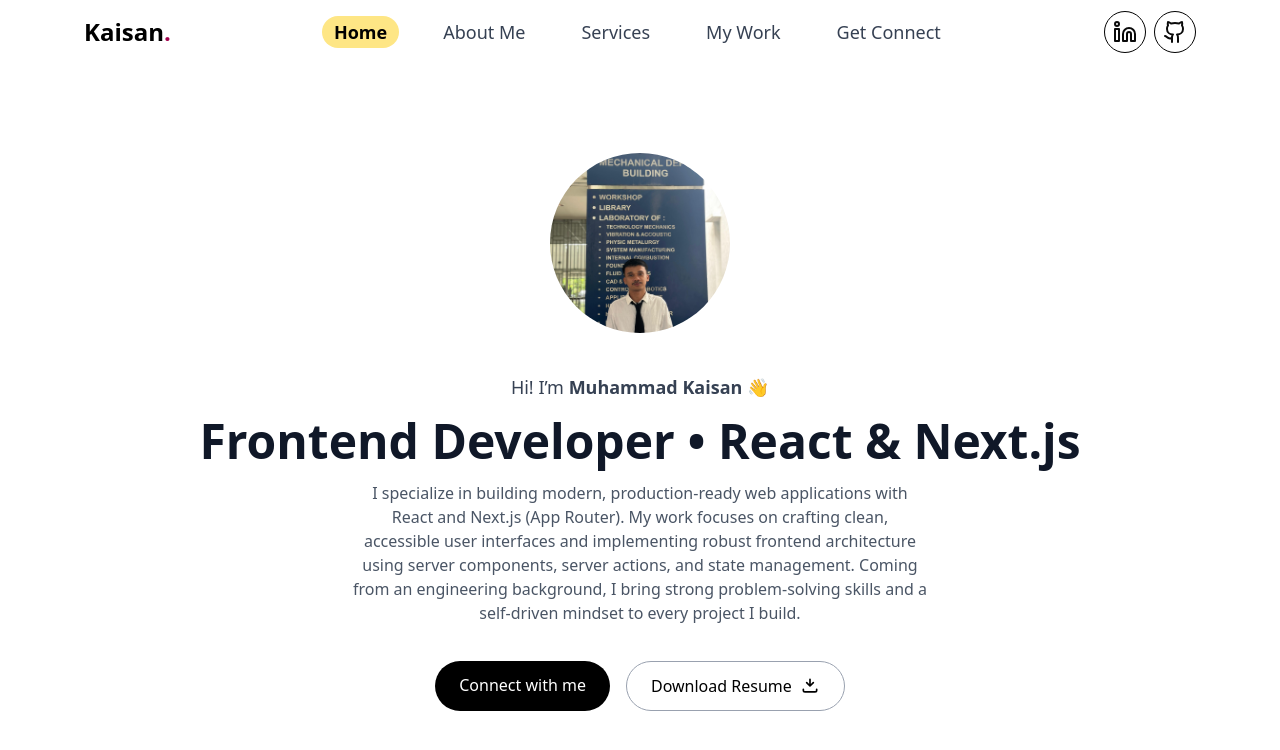
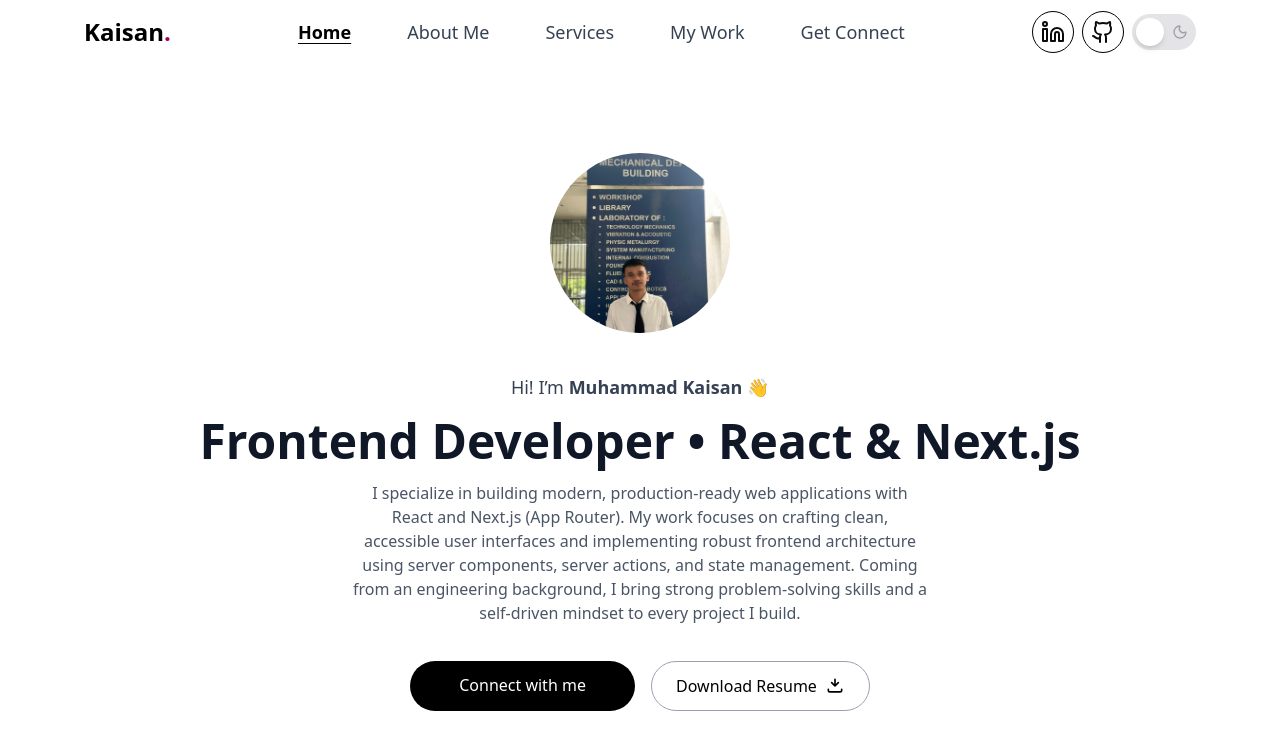
Before and after one commit to Icann09/web-portfolio, a Next.js app: page / in a window 1280 px wide. Shown: the top 750 px of the page. Built offline with nearby package versions, Linux system fonts and the light colour scheme; no server answers.

Commit message:
feat(teme-toggle): add dark/light theme-toggle

```diff
--- a/app/globals.css
+++ b/app/globals.css
@@ -151,7 +151,7 @@
   }
 
   .shad-active {
-    @apply text-black font-semibold bg-amber-200 ;
+    @apply font-semibold underline;
   }
   /* Header */
 }
--- a/app/layout.tsx
+++ b/app/layout.tsx
@@ -1,6 +1,7 @@
 import type { Metadata } from "next";
 import { Poppins,  } from 'next/font/google'
 import "./globals.css";
+import { ThemeProvider } from "next-themes";
 
 const poppins = Poppins ({
   subsets: ["latin"],
@@ -52,11 +53,18 @@ export default function RootLayout({
   children: React.ReactNode;
 }>) {
   return (
-    <html lang="en">
+    <html lang="en" suppressHydrationWarning>
       <body
         className={`${poppins.variable} font-poppins antialiased`}
       >
-        {children}
+        <ThemeProvider
+          attribute="class"
+          defaultTheme="system"
+          enableSystem
+          disableTransitionOnChange
+        >
+          {children}
+        </ThemeProvider>
       </body>
     </html>
   );
--- a/components/Footer.tsx
+++ b/components/Footer.tsx
@@ -6,8 +6,8 @@ export default function Footer() {
     <footer className="mt-20 max-w-7xl justify-center flex flex-col mx-auto">
       {/* Logo + Email */}
       <div className="flex flex-col items-center">
-        <h1 className="text-3xl font-bold">
-          Kaisan<span className="text-pink-500">.</span>
+        <h1 className="text-3xl font-bold dark:text-[#948979]">
+          Kaisan<span className="text-pink-800">.</span>
         </h1>
         <div className="flex items-center space-x-2 mt-2 text-gray-600">
           <Mail className="w-6 h-6" />
--- a/components/GetConnect.tsx
+++ b/components/GetConnect.tsx
@@ -39,7 +39,7 @@ export default function GetConnect() {
     >
       {/* Heading */}
       <p className="text-gray-600 text-sm mb-2">Connect with me</p>
-      <h2 className="text-4xl font-serif font-bold text-gray-900 mb-4">
+      <h2 className="text-4xl font-serif font-bold text-gray-900 mb-4 dark:text-[#948979]">
         Get in touch
       </h2>
       <p className="text-gray-500 max-w-xl text-center mb-10">
--- a/components/Header.tsx
+++ b/components/Header.tsx
@@ -3,6 +3,7 @@
 import { useEffect, useState } from "react";
 import { navItems } from "@/constants";
 import { Linkedin, GithubIcon } from "lucide-react";
+import { ThemeTogle } from "./ThemeTogle";
 
 
 export default function Header() {
@@ -35,7 +36,7 @@ export default function Header() {
   return (
     <header className="hidden sm:flex items-center justify-between gap-5 h-16 xl:gap-10">
       <nav className="top-6 flex items-center justify-between w-full max-w-6xl mx-auto px-5">
-        <div className="text-2xl font-bold text-black">
+        <div className="text-2xl font-bold text-black dark:text-[#948979]">
           Kaisan<span className="text-pink-800">.</span>
         </div>
         <ul className="flex items-center space-x-4 md:space-x-8 text-sm lg:text-lg text-gray-700  px-2 md:px-6 py-2">
@@ -44,23 +45,29 @@ export default function Header() {
               <a
                 href={`#${link.id}`}
                 aria-current={activeId === link.id ? "true" : undefined}
-                className={`px-3 py-1 rounded-full transition-colors ${
-                  activeId === link.id
-                    ? "text-black font-semibold bg-amber-200"
-                    : "text-gray-700 hover:text-black"
-                }`}
+                className={`
+                  px-3 py-1 rounded-full
+                  dark:text-white
+                  transition-all duration-300 ease-in-out
+                  ${
+                    activeId === link.id
+                      ? "text-black font-semibold underline underline-offset-4"
+                      : "text-gray-700 hover:text-black"
+                  }
+                `}
               >
                 {link.name}
               </a>
             </li>
           ))}
+
         </ul>
         <div className="flex gap-2">
           <a
             href="https://www.linkedin.com/in/muhammad-kaisan-35a103211"
             target="_blank"
             rel="noopener noreferrer"
-            className="cursor-pointer rounded-full border border-black p-2"
+            className="cursor-pointer rounded-full border border-black p-2 hover:scale-120 transition-transform"
           >
             <Linkedin />
 
@@ -69,10 +76,11 @@ export default function Header() {
             href="https://www.github.com/Icann09"
             target="_blank"
             rel="noopener noreferrer"
-            className="cursor-pointer rounded-full border border-black p-2"
+            className="cursor-pointer rounded-full border border-black p-2 hover:scale-120 transition-transform"
           >
             <GithubIcon />
           </a>
+          <ThemeTogle />
         </div>
 
       </nav>
--- a/components/Home.tsx
+++ b/components/Home.tsx
@@ -14,7 +14,7 @@ export default function Home() {
         <p className="text-lg text-gray-700">
           Hi! I’m <span className="font-semibold">Muhammad Kaisan</span> 👋
         </p>
-        <h1 className="text-3xl md:text-4xl lg:text-5xl font-bold text-gray-900 my-4">
+        <h1 className="text-3xl md:text-4xl lg:text-5xl font-bold text-gray-900 my-4 dark:text-[#948979]">
           Frontend Developer • React & Next.js
         </h1>
         <p className="text-gray-600 max-w-xl mx-auto mb-8">
@@ -25,11 +25,11 @@ export default function Home() {
             href="http://github.com/Icann09"
             target="_blank"
             rel="noopener noreferrer"
-            className="bg-black text-white px-6 py-3 rounded-full hover:bg-gray-900 transition inline-block"
+            className="bg-black text-white px-6 py-3 rounded-full hover:scale-110 transition inline-block w-[225px]"
           >
             Connect with me
           </a>
-          <button className="border border-gray-400 px-6 py-3 rounded-full hover:bg-gray-100 transition flex items-center gap-2 text-black cursor-pointer">
+          <button className="border border-gray-400 px-6 py-3 rounded-full hover:scale-110 transition flex items-center gap-2 text-black cursor-pointer w-[225px bg-white">
             <a
               href="/resume.pdf"
               target="_blank"
--- a/components/MyLatestWork.tsx
+++ b/components/MyLatestWork.tsx
@@ -1,5 +1,4 @@
 
-import { ArrowUpRight } from "lucide-react";
 import { projects } from "@/constants";
 import Image from "next/image";
 import Link from "next/link";
@@ -11,7 +10,7 @@ export default function MyLatestWork() {
     <section className="min-h-[calc(100vh-4rem)] flex-col flex justify-center" id="my-work">
       <div className="text-center max-w-3xl mx-auto mb-12">
         <p className="text-gray-500 mb-2">My Portfolio</p>
-        <h2 className="text-4xl font-bold text-gray-900 my-3">My latest work</h2>
+        <h2 className="text-4xl font-bold text-gray-900 my-3 dark:text-[#948979]">My latest work</h2>
         <p className="text-gray-600 my-7">
           Welcome to my web development portfolio! Here, you’ll find a collection of projects that highlight my skills in front-end development and seamless backend integration.
         </p>
@@ -73,7 +72,7 @@ export default function MyLatestWork() {
       </div>
       </div>
       <div className="text-center  mt-6 md:mt-16  mb-1 md:mb-10 lg:mb-12 ">
-        <button className="px-6 py-3 rounded-full border border-gray-300 hover:border-gray-500 text-gray-700 hover:text-gray-900 transition cursor-pointer">
+        <button className="px-6 py-3 rounded-full border border-gray-300 hover:border-gray-500 text-gray-700 hover:text-gray-900 transition cursor-pointer bg-white">
           Show more →
         </button>
       </div>
--- /dev/null
+++ b/components/ThemeTogle.tsx
@@ -0,0 +1,44 @@
+"use client";
+
+import { useTheme } from "next-themes";
+import { useEffect, useState } from "react";
+import { Sun, Moon } from "lucide-react";
+
+export function ThemeTogle() {
+  const { theme, setTheme } = useTheme();
+  const [mounted, setMounted] = useState(false);
+
+  useEffect(() => setMounted(true), []);
+  if (!mounted) return null;
+
+  const isDark = theme === "dark";
+
+  return (
+    <div className="flex items-center">
+      <button
+        onClick={() => setTheme(isDark ? "light" : "dark")}
+        aria-label="Toggle theme"
+        className="
+          relative flex h-9 w-16 items-center rounded-full cursor-pointer
+          bg-zinc-200 dark:bg-zinc-800
+          transition-colors duration-300
+          focus:outline-none focus:ring-2 focus:ring-zinc-400
+        "
+      >
+        {/* sliding knob */}
+        <span
+          className={`
+            absolute left-1 top-1 h-7 w-7 rounded-full bg-white dark:bg-black
+            shadow-md transition-transform duration-300
+            ${isDark ? "translate-x-7" : "translate-x-0"}
+          `}
+        />
+
+        {/* icons */}
+        <Sun className="ml-2 h-4 w-4 text-zinc-500" />
+        <Moon className="ml-auto mr-2 h-4 w-4 text-zinc-400" />
+      </button>
+    </div>
+
+  );
+}
--- a/package.json
+++ b/package.json
@@ -17,6 +17,7 @@
     "clsx": "^2.1.1",
     "lucide-react": "^0.536.0",
     "next": "^16.1.1",
+    "next-theme": "^0.1.5",
     "next-themes": "^0.4.6",
     "react": "19.1.0",
     "react-dom": "19.1.0",
```
Also changed, not shown: components/AboutMe.tsx (+10 -10 lines), components/MobileNavigation.tsx (+6 -5 lines), components/Services.tsx (+4 -4 lines), 1 other file (tests, documents, lock files or other folders).
